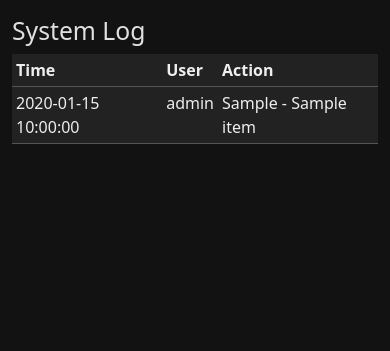
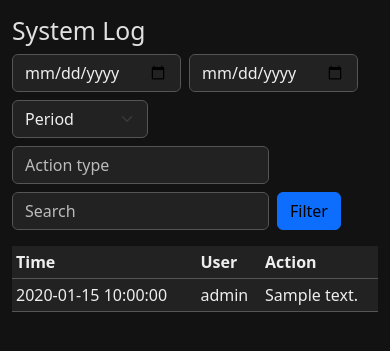
Before and after one commit to tino113/QR-Code-Inventory-manager, a Flask app: page /logs in a window 390 px wide. Shown: the part 216-567 px from the top of the page. Run offline with Flask 3, Linux system fonts and the light colour scheme; the visitor is signed in with stand-in values (Sample User, id 1); tables that the repository leaves empty hold one stand-in row (values such as "Sample post").

Commit message:
Add mobile-friendly scanner and filterable logs

```diff
--- a/app.py
+++ b/app.py
@@ -148,6 +148,7 @@ class History(db.Model):
     location_id = db.Column(db.Integer, db.ForeignKey('location.id'))
     user_id = db.Column(db.Integer, db.ForeignKey('user.id'))
     action = db.Column(db.String)
+    description = db.Column(db.Text)
     user = db.relationship('User', backref='histories')
 
 
@@ -220,9 +221,18 @@ def save_image(file, code: str):
     return None
 
 
-def log_action(action, item=None, container=None, location=None):
-    h = History(action=action, item=item, container=container,
-                location=location, user=current_user())
+def log_action(action, item=None, container=None, location=None, description=None):
+    if description is None:
+        if action == 'item to container' and item and container:
+            description = f'Item <b>{item.name}</b> was moved to <b>{container.name}</b>'
+        elif action == 'item to location' and item and location:
+            description = f'Item <b>{item.name}</b> was moved to <b>{location.name}</b>'
+        elif action == 'container to location' and container and location:
+            description = f'Container <b>{container.name}</b> was moved to <b>{location.name}</b>'
+        else:
+            description = action
+    h = History(action=action, description=description, item=item,
+                container=container, location=location, user=current_user())
     db.session.add(h)
     db.session.commit()
 
@@ -341,10 +351,45 @@ def account():
 @app.route('/logs')
 def logs():
     user = current_user()
-    q = History.query.order_by(History.timestamp.desc())
+    q = History.query.outerjoin(Item).outerjoin(Container).outerjoin(Location)
     if user.username != 'admin':
-        q = q.filter_by(user_id=user.id)
-    logs = q.all()
+        q = q.filter(History.user_id == user.id)
+
+    start = request.args.get('start')
+    end = request.args.get('end')
+    period = request.args.get('period')
+    action = request.args.get('action')
+    search = request.args.get('q')
+
+    if period:
+        now = dt.datetime.utcnow()
+        if period == 'day':
+            start = (now - dt.timedelta(days=1)).date().isoformat()
+        elif period == 'week':
+            start = (now - dt.timedelta(weeks=1)).date().isoformat()
+        elif period == 'month':
+            start = (now - dt.timedelta(days=30)).date().isoformat()
+
+    if start:
+        try:
+            q = q.filter(History.timestamp >= dt.datetime.fromisoformat(start))
+        except ValueError:
+            pass
+    if end:
+        try:
+            q = q.filter(History.timestamp <= dt.datetime.fromisoformat(end))
+        except ValueError:
+            pass
+    if action:
+        q = q.filter(History.action.contains(action))
+    if search:
+        q = q.filter(db.or_(History.description.contains(search),
+                             Item.name.contains(search),
+                             Item.type.contains(search),
+                             Container.name.contains(search),
+                             Location.name.contains(search)))
+
+    logs = q.order_by(History.timestamp.desc()).all()
     return render_template('admin_log.html', logs=logs)
 
 
@@ -561,27 +606,31 @@ def process_pair(first_code: str, second_code: str) -> str:
         first.location = None
         first.updated_by = current_user()
         db.session.commit()
-        log_action('item to container', item=first, container=second)
-        return f'Item <b>{first.name}</b> was moved to <b>{second.name}</b>'
+        msg = f'Item <b>{first.name}</b> was moved to <b>{second.name}</b>'
+        log_action('item to container', item=first, container=second, description=msg)
+        return msg
     if isinstance(first, Item) and isinstance(second, Location):
         first.location = second
         first.container = None
         first.updated_by = current_user()
         db.session.commit()
-        log_action('item to location', item=first, location=second)
-        return f'Item <b>{first.name}</b> was moved to <b>{second.name}</b>'
+        msg = f'Item <b>{first.name}</b> was moved to <b>{second.name}</b>'
+        log_action('item to location', item=first, location=second, description=msg)
+        return msg
     if isinstance(first, Container) and isinstance(second, Location):
         first.location = second
         first.updated_by = current_user()
         db.session.commit()
-        log_action('container to location', container=first, location=second)
+        msg = f'Container <b>{first.name}</b> was moved to <b>{second.name}</b>'
+        log_action('container to location', container=first, location=second, description=msg)
         for it in first.items:
             it.location = second
             it.updated_by = current_user()
             db.session.add(History(item=it, location=second,
-                                   user=current_user(), action='item to location'))
+                                   user=current_user(), action='item to location',
+                                   description=f'Item <b>{it.name}</b> was moved to <b>{second.name}</b>'))
         db.session.commit()
-        return f'Container <b>{first.name}</b> was moved to <b>{second.name}</b>'
+        return msg
     return 'No action for scanned pair.'
 
 
@@ -673,4 +722,5 @@ def scanner():
 if __name__ == '__main__':
     with app.app_context():
         setup_database()
-    app.run(host='0.0.0.0', port=5000)
+    ssl = 'adhoc' if os.environ.get('FLASK_SSL') == '1' else None
+    app.run(host='0.0.0.0', port=5000, ssl_context=ssl)
--- a/templates/admin_log.html
+++ b/templates/admin_log.html
@@ -1,16 +1,41 @@
 {% extends 'base.html' %}
 {% block content %}
 <h2>System Log</h2>
+<form method="get" class="row g-2 mb-3">
+  <div class="col-auto">
+    <input type="date" name="start" class="form-control" value="{{ request.args.get('start','') }}" placeholder="Start">
+  </div>
+  <div class="col-auto">
+    <input type="date" name="end" class="form-control" value="{{ request.args.get('end','') }}" placeholder="End">
+  </div>
+  <div class="col-auto">
+    <select name="period" class="form-select">
+      <option value="">Period</option>
+      <option value="day" {% if request.args.get('period')=='day' %}selected{% endif %}>Last day</option>
+      <option value="week" {% if request.args.get('period')=='week' %}selected{% endif %}>Last week</option>
+      <option value="month" {% if request.args.get('period')=='month' %}selected{% endif %}>Last month</option>
+    </select>
+  </div>
+  <div class="col-auto">
+    <input type="text" name="action" class="form-control" value="{{ request.args.get('action','') }}" placeholder="Action type">
+  </div>
+  <div class="col-auto">
+    <input type="text" name="q" class="form-control" value="{{ request.args.get('q','') }}" placeholder="Search">
+  </div>
+  <div class="col-auto">
+    <button class="btn btn-primary" type="submit">Filter</button>
+  </div>
+</form>
+<div style="max-height:400px; overflow-y:auto;">
 <table class="table table-sm">
   <tr><th>Time</th><th>User</th><th>Action</th></tr>
   {% for log in logs %}
   <tr>
     <td>{{ log.timestamp }}</td>
     <td>{{ log.user.username if log.user else 'anon' }}</td>
-    <td>{{ log.action }}
-      {% if log.item %}- {{ log.item.name }}{% elif log.container %}- {{ log.container.name or log.container.code }}{% elif log.location %}- {{ log.location.name }}{% endif %}
-    </td>
+    <td>{{ log.description|safe }}</td>
   </tr>
   {% endfor %}
 </table>
+</div>
 {% endblock %}
```
Also changed, not shown: templates/scanner.html (+13 -4 lines), README.md.
